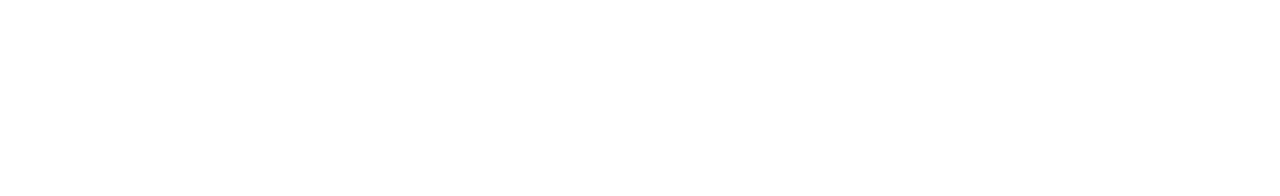
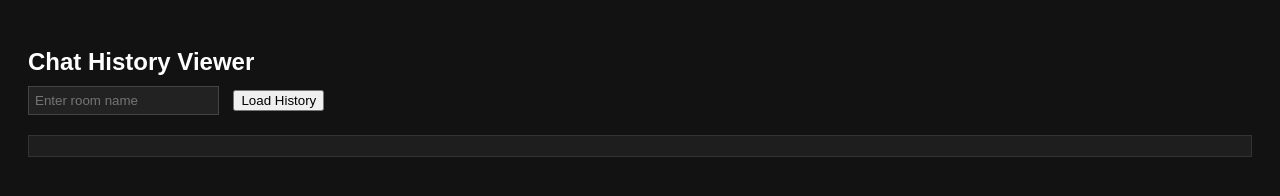
Before and after one commit to KKay65/OrangeTexting_1.0, a website: page OrangeTexting_1.0/frontend/history.html in a window 1280 px wide. Drawn offline with nearby package versions, Linux system fonts and the light colour scheme.

Commit message:
Add chat history viewer frontend

```diff
--- a/OrangeTexting_1.0/frontend/history.html
+++ b/OrangeTexting_1.0/frontend/history.html
@@ -1,11 +1,54 @@
+<!DOCTYPE html>
+<html>
+<head>
+  <title>Chat History Viewer</title>
+  <style>
+    body {
+      background-color: #121212;
+      color: #ffffff;
+      font-family: Arial, sans-serif;
+      padding: 20px;
+    }
+    h2 { margin-bottom: 10px; }
+    input {
+      padding: 6px;
+      margin-right: 10px;
+      background-color: #222;
+      color: #fff;
+      border: 1px solid #444;
+    }
+    #output {
+      margin-top: 20px;
+      background-color: #1e1e1e;
+      padding: 10px;
+      max-height: 500px;
+      overflow-y: auto;
+      border: 1px solid #333;
+    }
+    #output p {
+      color: #fff;
+      font-size: 16px;
+      line-height: 1.4;
+    }
+  </style>
+  <!-- CryptoJS Library for AES Decryption -->
+  <script src="https://cdnjs.cloudflare.com/ajax/libs/crypto-js/4.1.1/crypto-js.min.js"></script>
+</head>
+<body>
+  <h2>Chat History Viewer</h2>
+  <input id="roomInput" placeholder="Enter room name" />
+  <button onclick="loadHistory()">Load History</button>
+  <div id="output"></div>
+
   <script>
-  const SECRET_KEY = "300"; // Replace with your actual encryption key
+    const SECRET_KEY = "300"; // Replace with your encryption key
 
     function decryptMessage(encrypted) {
       try {
         const bytes = CryptoJS.AES.decrypt(encrypted, SECRET_KEY);
         const originalText = bytes.toString(CryptoJS.enc.Utf8);
-      return originalText || "[decryption error]";
+        // If decrypt fails or empty, fallback to showing encrypted text
+        return originalText || encrypted || "[decryption error]";
       } catch (e) {
         return "[decryption error]";
       }
@@ -15,8 +58,10 @@
       const room = document.getElementById('roomInput').value.trim();
       if (!room) return;
 
+      // Fix: use backticks to make URL string interpolation valid
       const res = await fetch(`/history/${room}`);
       if (!res.ok) {
+        // Fix: wrap in backticks for template literals or normal quotes for strings
         document.getElementById('output').innerHTML = `<p>Error loading history.</p>`;
         return;
       }
@@ -25,20 +70,14 @@
       let html = '';
       for (const msg of messages) {
         const time = new Date(msg.timestamp).toLocaleString();
-
-      // Check if encrypted message exists and is non-empty
-      let displayedText = "";
-      if (msg.encrypted) {
-        displayedText = decryptMessage(msg.encrypted);
-      } else if (msg.text) {
-        displayedText = msg.text;
-      } else {
-        displayedText = "[no message text]";
-      }
-
-      const user = msg.user || "anon";
-      html += `<p><strong>${user} [${time}]:</strong> ${displayedText}</p>`;
+        // Decrypt encrypted text if present, fallback to msg.text or show placeholder
+        const encryptedText = msg.encrypted || "";
+        const decryptedText = encryptedText ? decryptMessage(encryptedText) : (msg.text || "[no message]");
+        const user = msg.user || 'anon';
+        html += `<p><strong>${user} [${time}]:</strong> ${decryptedText}</p>`;
       }
       document.getElementById('output').innerHTML = html || '<p>No messages yet.</p>';
     }
   </script>
+</body>
+</html>
```
Lines whose indentation alone changed are shown as unchanged.
